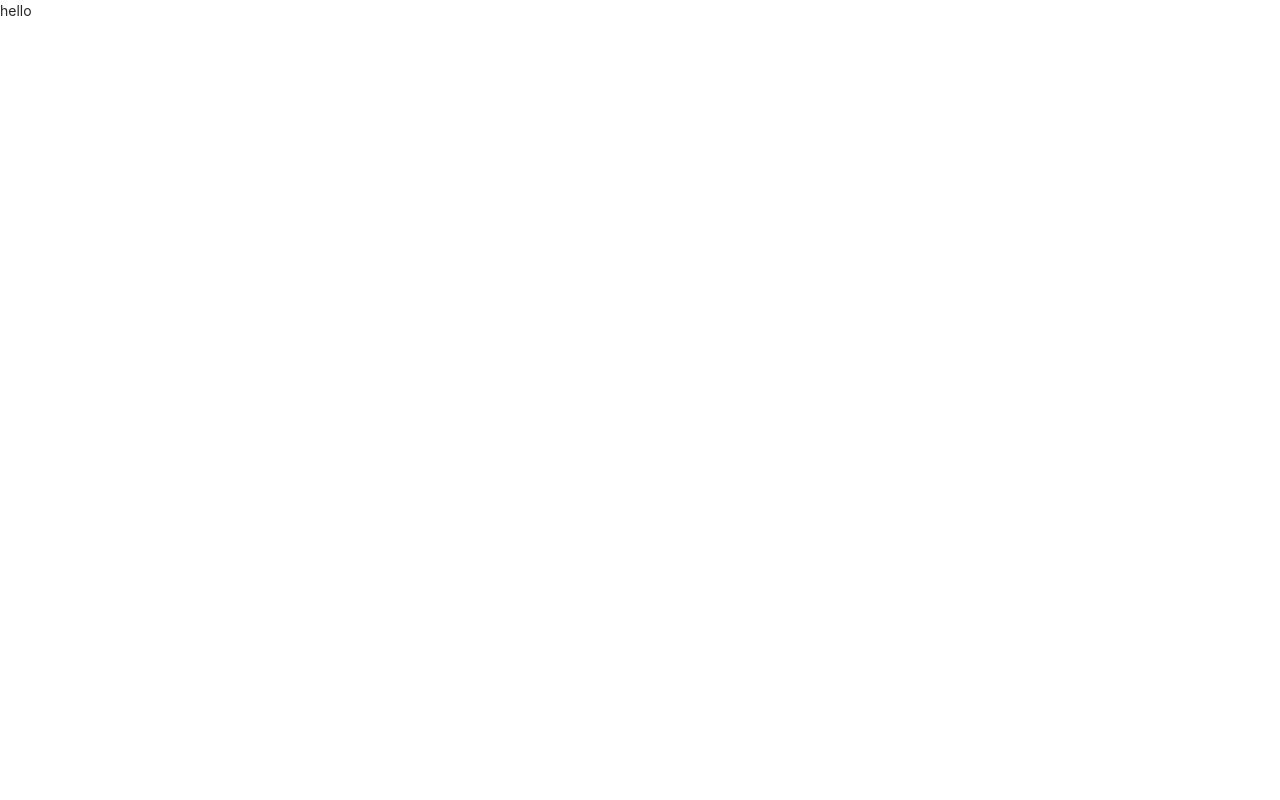
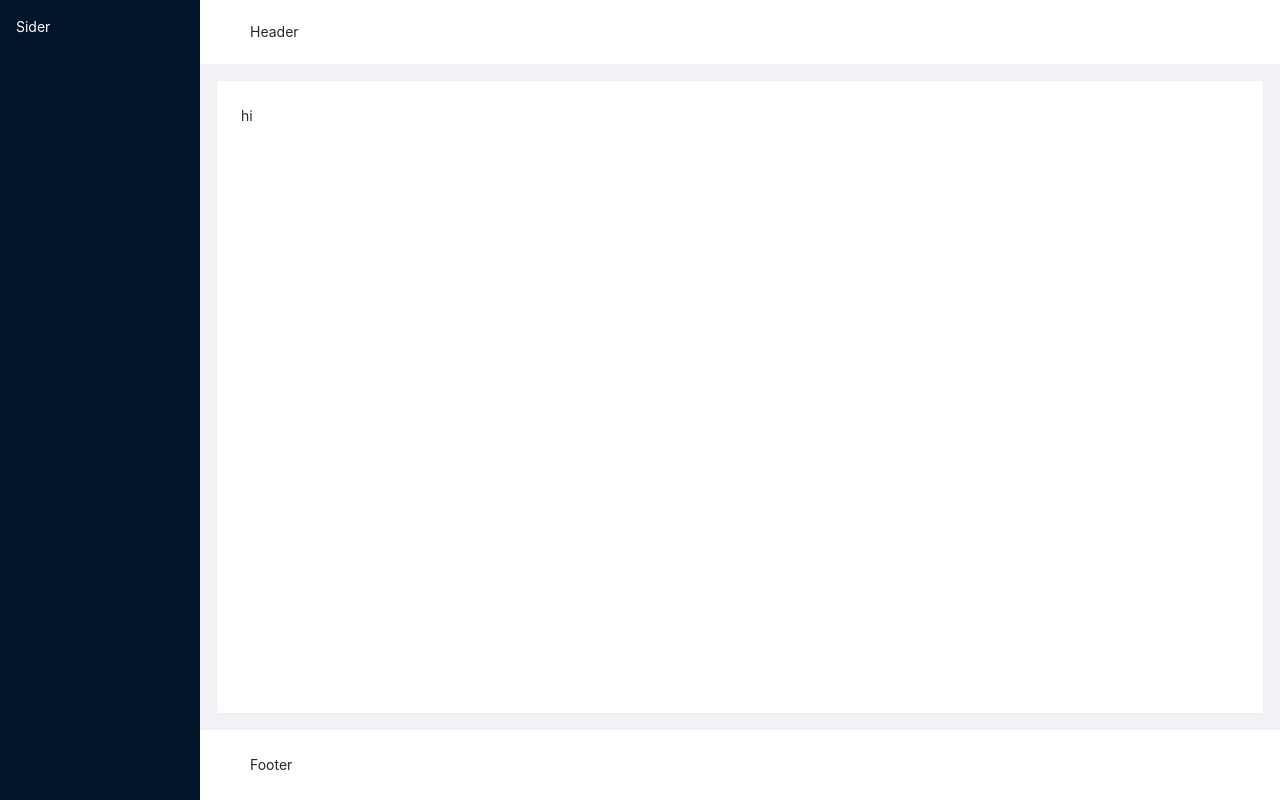
Before and after one commit to mohexc/shoppinApp-rem, a React (Create React App) app in the folder app/: page / in a window 1280 px wide. Built offline with nearby package versions, Linux system fonts and the light colour scheme.

Commit message:
[Added] client AppLayout

```diff
--- a/app/src/App.js
+++ b/app/src/App.js
@@ -1,11 +1,10 @@
 import React from 'react'
 import './App.less';
+import AppLayout from './layout/AppLayout';
 
 const App = () => {
   return (
-    <div>
-      hello
-    </div>
+    <AppLayout />
   )
 }
 
--- a/app/src/layout/AppContents.js
+++ b/app/src/layout/AppContents.js
@@ -0,0 +1,15 @@
+import React from 'react'
+import { Layout, Card } from 'antd';
+
+// main
+const AppContents = ({ children }) => {
+    return (
+        <Layout.Content style={{ padding: "1rem", marginTop: 64 }}>
+            <Card style={{ height: '100%' }}>
+                {children}
+            </Card>
+        </Layout.Content>
+    )
+}
+
+export default AppContents
--- a/app/src/layout/AppFooter.js
+++ b/app/src/layout/AppFooter.js
@@ -0,0 +1,9 @@
+import React from 'react'
+import { Layout } from 'antd';
+const AppFooter = () => {
+    return (
+        <Layout.Footer style={{ backgroundColor: "white" }}>Footer</Layout.Footer>
+    )
+}
+
+export default AppFooter
--- a/app/src/layout/AppHeader.js
+++ b/app/src/layout/AppHeader.js
@@ -0,0 +1,9 @@
+import React from 'react'
+import { Layout } from 'antd';
+const AppHeader = () => {
+    return (
+        <Layout.Header style={{ position: 'fixed', zIndex: 1, width: '100%', backgroundColor: "white" }}>Header</Layout.Header>
+    )
+}
+
+export default AppHeader
--- /dev/null
+++ b/app/src/layout/AppLayout.js
@@ -0,0 +1,25 @@
+import React from 'react'
+import { Layout } from 'antd';
+import AppSidebar from './AppSidebar';
+import AppHeader from './AppHeader';
+import AppContents from './AppContents';
+import AppFooter from './AppFooter';
+
+const { Header, Footer, Sider, Content } = Layout;
+// main
+const AppLayout = () => {
+    return (
+        <Layout>
+            <AppSidebar />
+            <Layout style={{ height: '100vh' }} >
+                <AppHeader />
+                <AppContents>
+                    <span> hi </span>
+                </AppContents>
+                <AppFooter />
+            </Layout>
+        </Layout>
+    )
+}
+
+export default AppLayout
--- /dev/null
+++ b/app/src/layout/AppSidebar.js
@@ -0,0 +1,9 @@
+import React from 'react'
+import { Layout } from 'antd';
+const AppSidebar = () => {
+    return (
+        <Layout.Sider style={{ padding: "1rem", color: 'white' }}> Sider</Layout.Sider>
+    )
+}
+
+export default AppSidebar
```
Also changed, not shown: app/src/layout/AppDrawer.js (+11 -0 lines).
